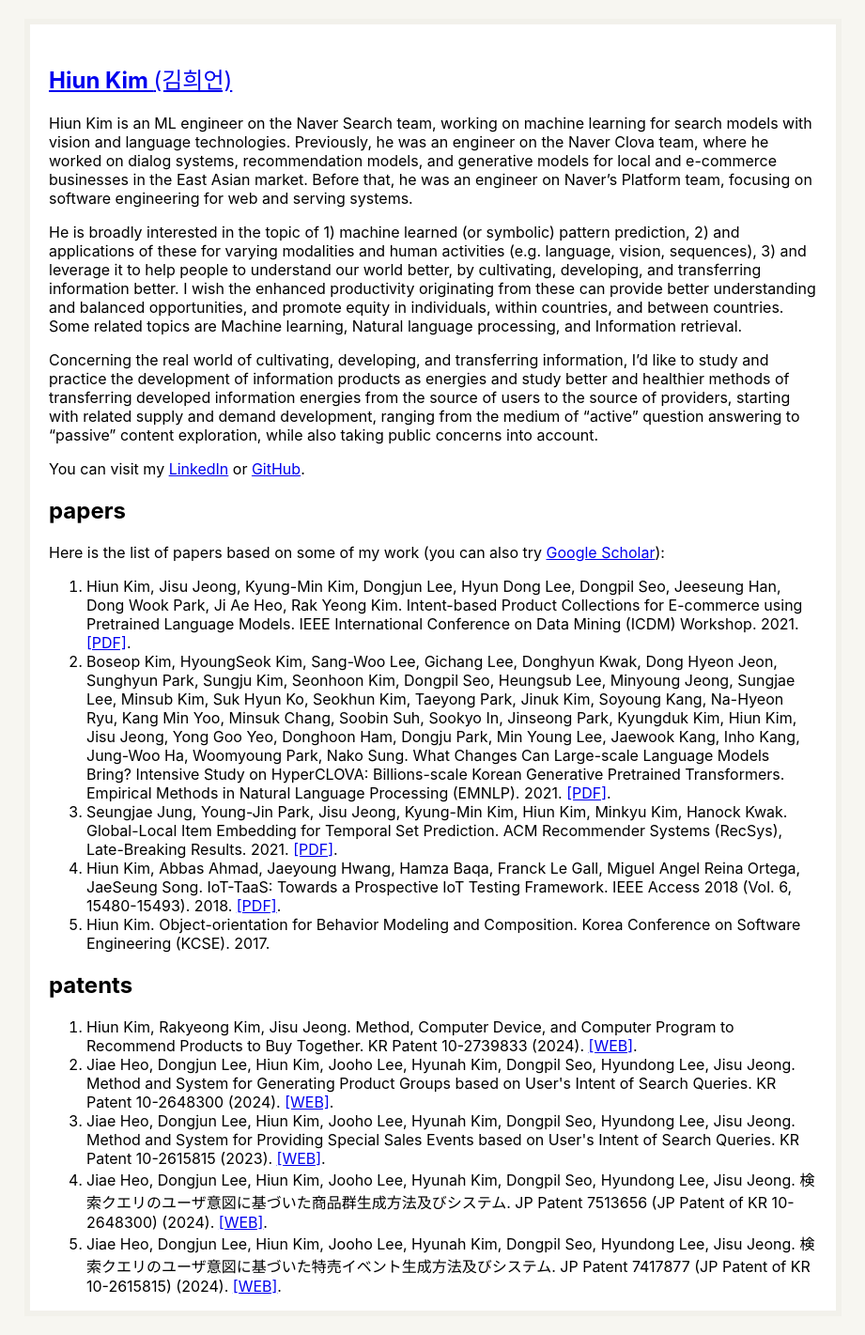
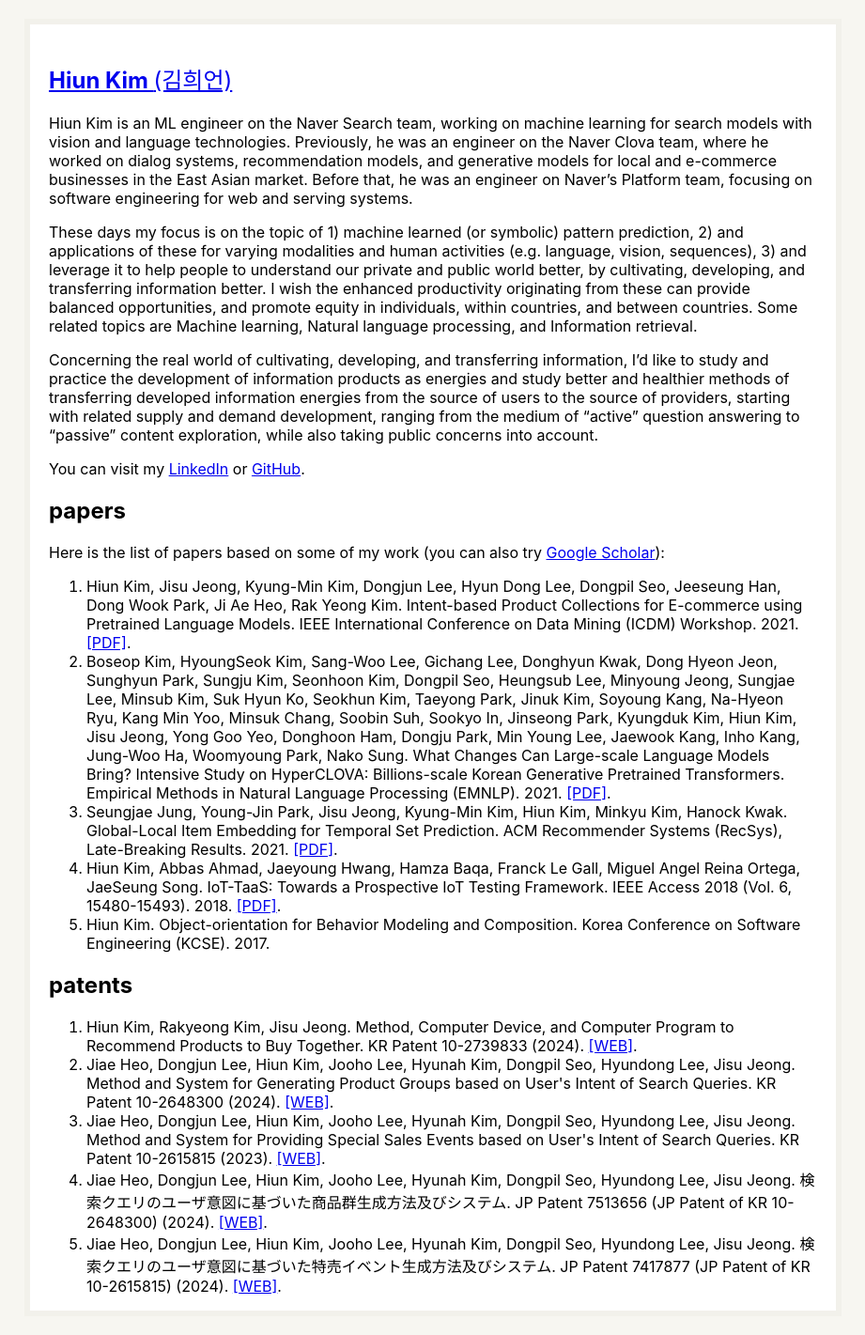
Before and after one commit to hiun/hiun.github.io, a Jekyll site: the page built from index.md, in a window 1280 px wide. Shown: the whole page at 94% size, without its empty margins (179-1100 px from the left). Built offline with Jekyll 4.4.1, drawn with Linux system fonts in a browser that asks for light colours.

Commit message:
Update index.md

```diff
--- a/index.md
+++ b/index.md
@@ -5,7 +5,7 @@
 
 Hiun Kim is an ML engineer on the Naver Search team, working on machine learning for search models with vision and language technologies. Previously, he was an engineer on the Naver Clova team, where he worked on dialog systems, recommendation models, and generative models for local and e-commerce businesses in the East Asian market. Before that, he was an engineer on Naver’s Platform team, focusing on software engineering for web and serving systems.
 
-He is broadly interested in the topic of 1) machine learned (or symbolic) pattern prediction, 2) and applications of these for varying modalities and human activities (e.g. language, vision, sequences), 3) and leverage it to help people to understand our world better, by cultivating, developing, and transferring information better. I wish the enhanced productivity originating from these can provide better understanding and balanced opportunities, and promote equity in individuals, within countries, and between countries. Some related topics are Machine learning, Natural language processing, and Information retrieval.
+These days my focus is on the topic of 1) machine learned (or symbolic) pattern prediction, 2) and applications of these for varying modalities and human activities (e.g. language, vision, sequences), 3) and leverage it to help people to understand our private and public world better, by cultivating, developing, and transferring information better. I wish the enhanced productivity originating from these can provide balanced opportunities, and promote equity in individuals, within countries, and between countries. Some related topics are Machine learning, Natural language processing, and Information retrieval.
 
 Concerning the real world of cultivating, developing, and transferring information, I'd like to study and practice the development of information products as energies and study better and healthier methods of transferring developed information energies from the source of users to the source of providers, starting with related supply and demand development, ranging from the medium of "active" question answering to "passive" content exploration, while also taking public concerns into account.
 
```
